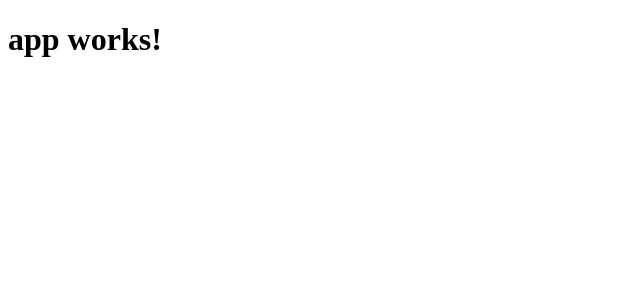
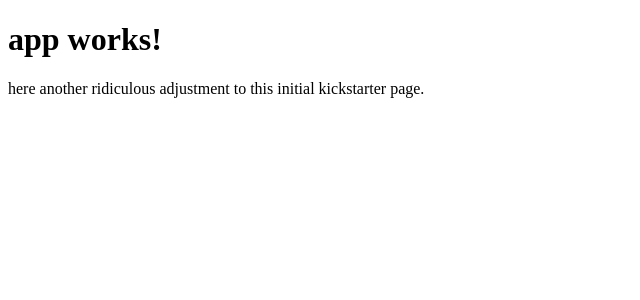
Before and after one commit to raburas/kickstarter, an Angular app: page / in a window 1280 px wide. Shown: the top 300 px of the page, without its empty margins (0-640 px from the left). Built offline with nearby package versions, Linux system fonts and the light colour scheme.

Commit message:
added a ridiculous paragraph

```diff
--- a/src/app/app.component.html
+++ b/src/app/app.component.html
@@ -1,4 +1,5 @@
 <h1>
   {{title}}
 </h1>
+<p> here another ridiculous adjustment to this initial kickstarter page.</p>
 <router-outlet></router-outlet>
```
